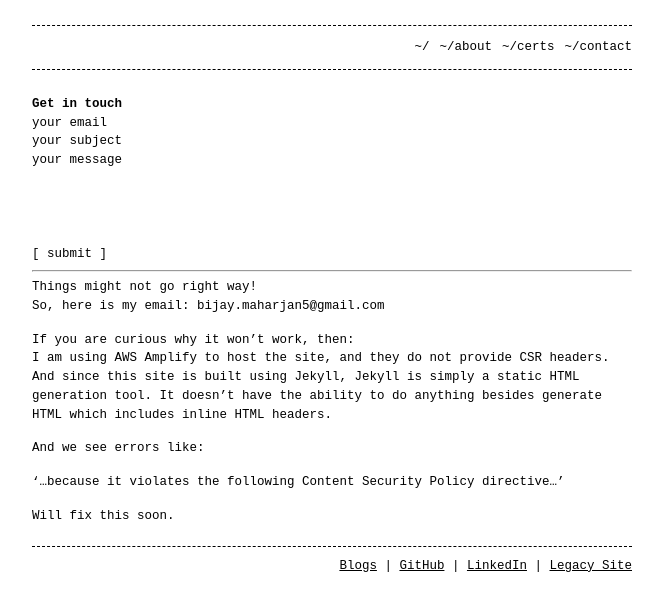
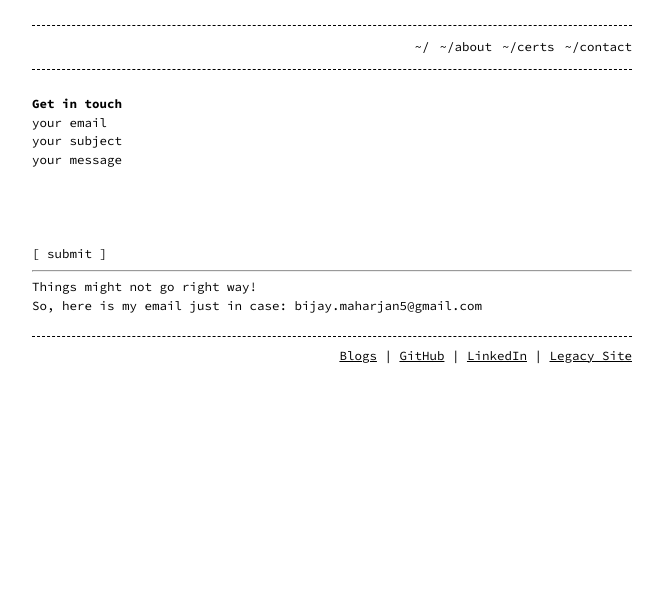
Before and after one commit to bm1905/bijay-maharjan-website, a Jekyll site: the page built from contact.md, in a window 1280 px wide. Shown: the top 611 px of the page, without its empty margins (308-971 px from the left). Built offline with Jekyll 4.4.1, drawn with Linux system fonts in a browser that asks for light colours.

Commit message:
Fixed CSR

```diff
--- a/_layouts/default.html
+++ b/_layouts/default.html
@@ -1,6 +1,5 @@
 <!DOCTYPE html>
 <html lang="{{ page.lang | default: site.lang | default: "en" }}">
-<meta http-equiv="Content-Security-Policy" content="default-src 'none'; script-src 'self'; style-src 'self' https://fonts.googleapis.com; img-src 'self'; font-src 'self' https://fonts.gstatic.com; connect-src 'self'; media-src 'self'; object-src 'self'; child-src 'self'; form-action 'none'; base-uri 'self'" />
 <meta http-equiv="X-XSS-Protection"  content="1;mode=block" always>
 <meta http-equiv="Referrer-Policy" content="no-referrer, strict-origin-when-cross-origin">
 
--- a/contact.md
+++ b/contact.md
@@ -8,9 +8,9 @@ permalink: /contact
 
 
 <form action="https://formspree.io/f/mqknnzqy" method="POST">
-  <input type="text" id="email" name="email" placeholder="your email" autocomplete="off">
-  <input type="text" id="subject" name="subject" placeholder="your subject" autocomplete="off">
-  <textarea rows="5" id="message" name="message" placeholder="your message" autocomplete="off"></textarea>
+  <input type="text" id="email" name="email" placeholder="your email" autocomplete="off" required="required">
+  <input type="text" id="subject" name="subject" placeholder="your subject" autocomplete="off" required="required">
+  <textarea rows="5" id="message" name="message" placeholder="your message" autocomplete="off" required="required"></textarea>
   <input type="submit" value="[ submit ]">
 </form>
 
@@ -19,17 +19,4 @@ permalink: /contact
 
 
 Things might not go right way!
-So, here is my email: bijay.maharjan5@gmail.com
-
-
-
-If you are curious why it won't work, then:
-I am using AWS Amplify to host the site, and they do not provide CSR headers. And since this site is built using Jekyll, Jekyll is simply a static HTML generation tool. It doesn't have the ability to do anything besides generate HTML which includes inline HTML headers.
-
-And we see errors like:
-
-'...because it violates the following Content Security Policy directive...'
-
-
-
-Will fix this soon.
+So, here is my email just in case: bijay.maharjan5@gmail.com
```
